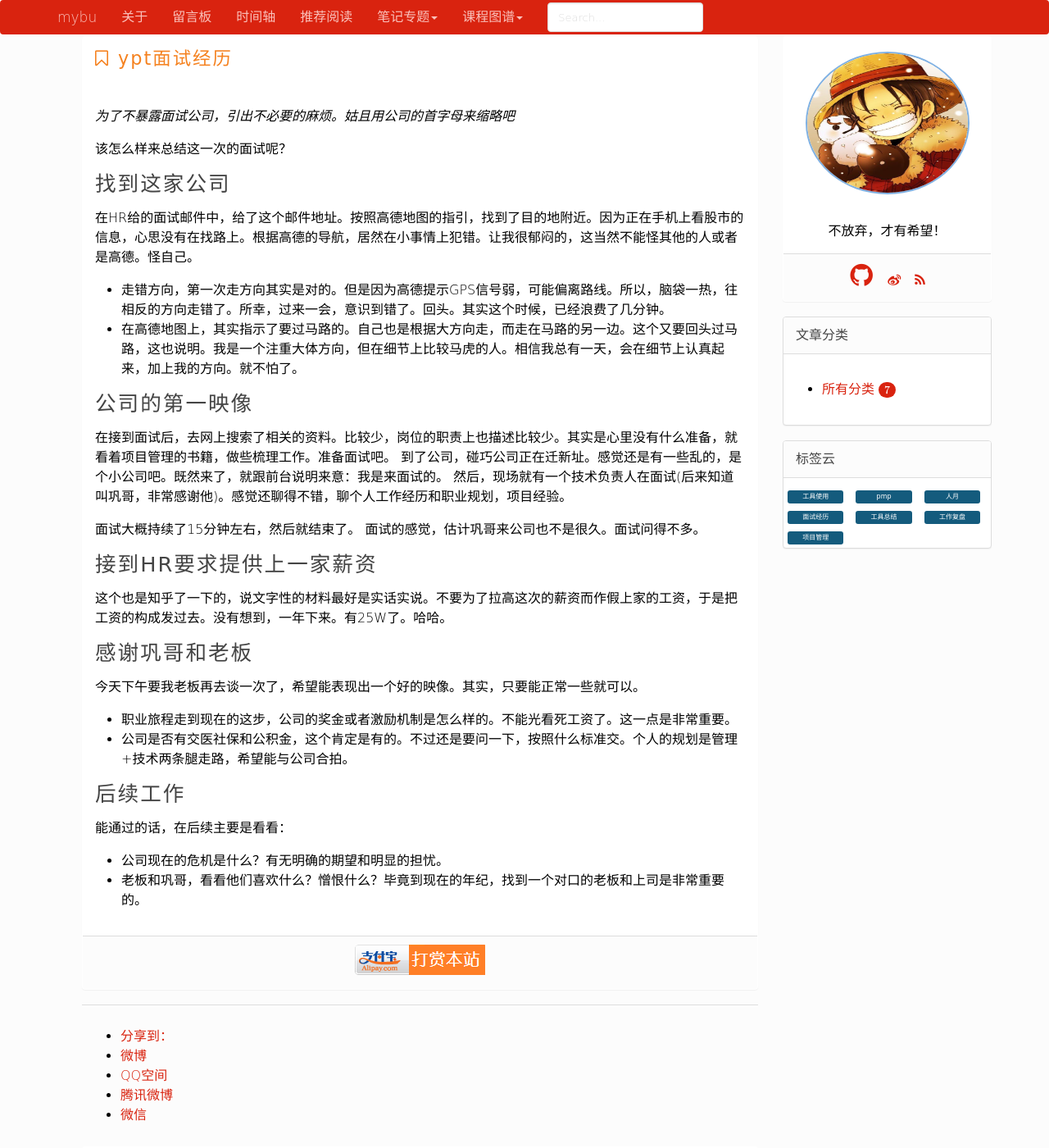
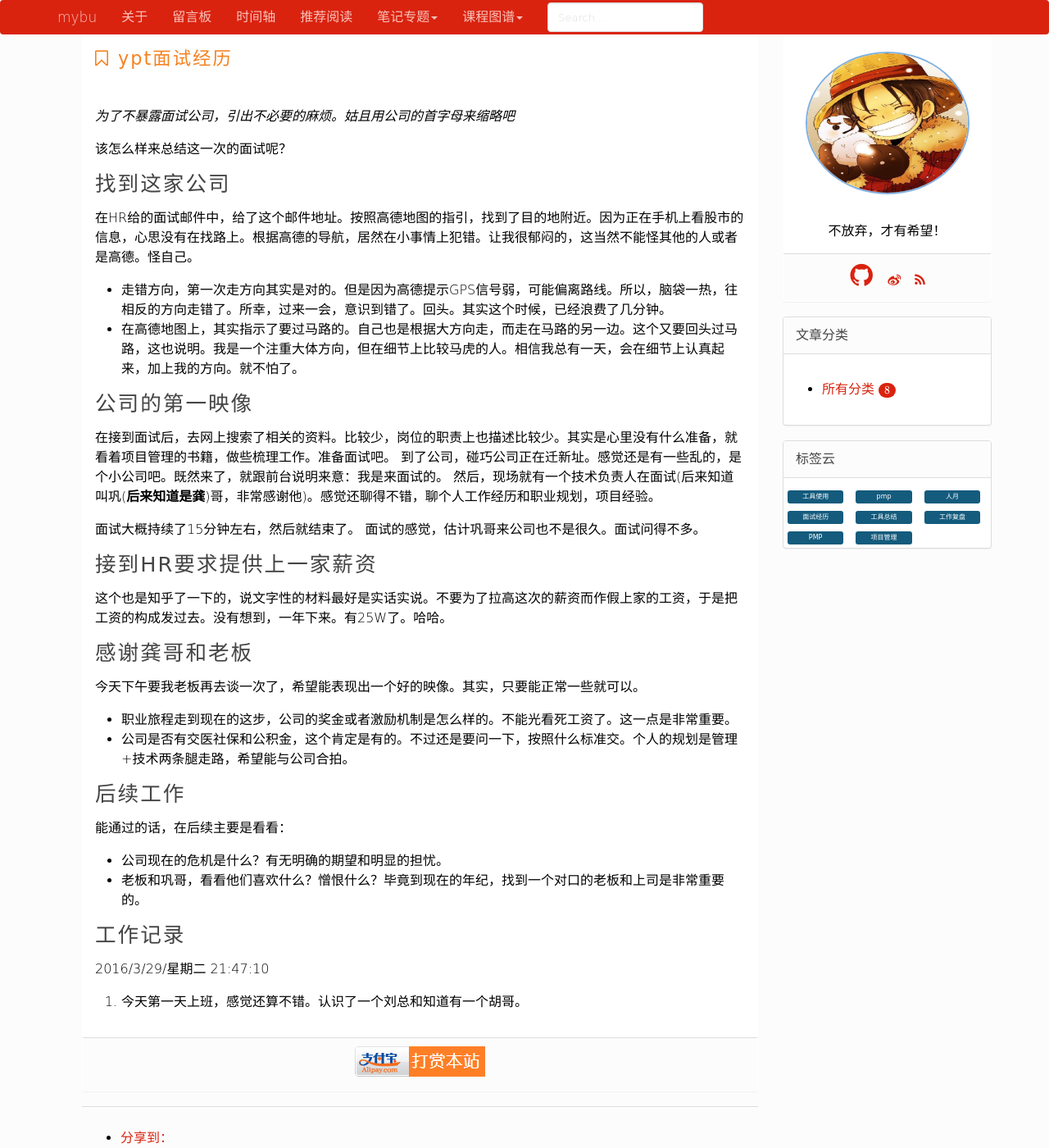
Before and after one commit to mybu/mybu.github.com, a Jekyll site: the page built from _posts/job/2016-03-24-ypt面试经历.md, in a window 1280 px wide and 1400 px high. Shown: the whole window at 82% size. Built offline with Jekyll 4.4.1, drawn with Linux system fonts in a browser that asks for light colours; nearby versions of some CDN libraries; formulas are drawn with MathJax 3; comment, search, counter and statistics services are not loaded.

Commit message:
Signed-off-by: mybu <xuxp.run@outlook.com>

```diff
--- a/_posts/job/2016-03-24-ypt面试经历.md
+++ b/_posts/job/2016-03-24-ypt面试经历.md
@@ -17,7 +17,7 @@ tags: 面试经历
 ## 公司的第一映像
 在接到面试后，去网上搜索了相关的资料。比较少，岗位的职责上也描述比较少。其实是心里没有什么准备，就看着项目管理的书籍，做些梳理工作。准备面试吧。
 到了公司，碰巧公司正在迁新址。感觉还是有一些乱的，是个小公司吧。既然来了，就跟前台说明来意：我是来面试的。
-然后，现场就有一个技术负责人在面试(后来知道叫巩哥，非常感谢他)。感觉还聊得不错，聊个人工作经历和职业规划，项目经验。
+然后，现场就有一个技术负责人在面试(后来知道叫巩(**后来知道是龚**)哥，非常感谢他)。感觉还聊得不错，聊个人工作经历和职业规划，项目经验。
 
 面试大概持续了15分钟左右，然后就结束了。
 面试的感觉，估计巩哥来公司也不是很久。面试问得不多。
@@ -25,7 +25,7 @@ tags: 面试经历
 ## 接到HR要求提供上一家薪资
 这个也是知乎了一下的，说文字性的材料最好是实话实说。不要为了拉高这次的薪资而作假上家的工资，于是把工资的构成发过去。没有想到，一年下来。有25W了。哈哈。
 
-## 感谢巩哥和老板
+## 感谢龚哥和老板
 
 今天下午要我老板再去谈一次了，希望能表现出一个好的映像。其实，只要能正常一些就可以。
 
@@ -39,3 +39,7 @@ tags: 面试经历
 
 + 公司现在的危机是什么？有无明确的期望和明显的担忧。
 + 老板和巩哥，看看他们喜欢什么？憎恨什么？毕竟到现在的年纪，找到一个对口的老板和上司是非常重要的。
+
+## 工作记录
+2016/3/29/星期二 21:47:10
+1. 今天第一天上班，感觉还算不错。认识了一个刘总和知道有一个胡哥。
```
Also changed, not shown: _posts/pmp/2016-03-29-三管理间关系和与组织级项目管理关系.md (added, +6 -0 lines), _posts/pmp/2016-03-29-项目管理知识体系初识.md (+3 -2 lines).
